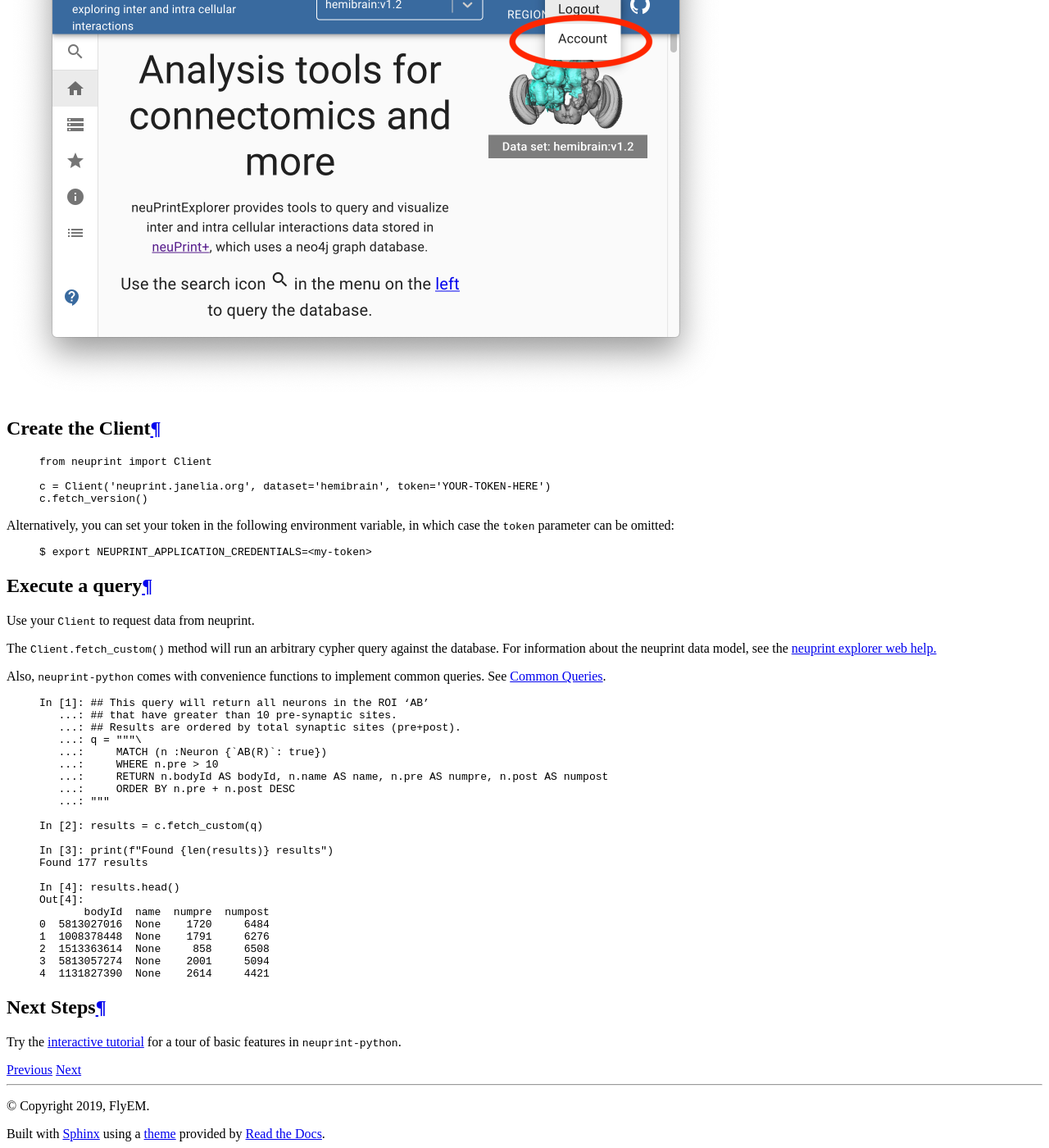
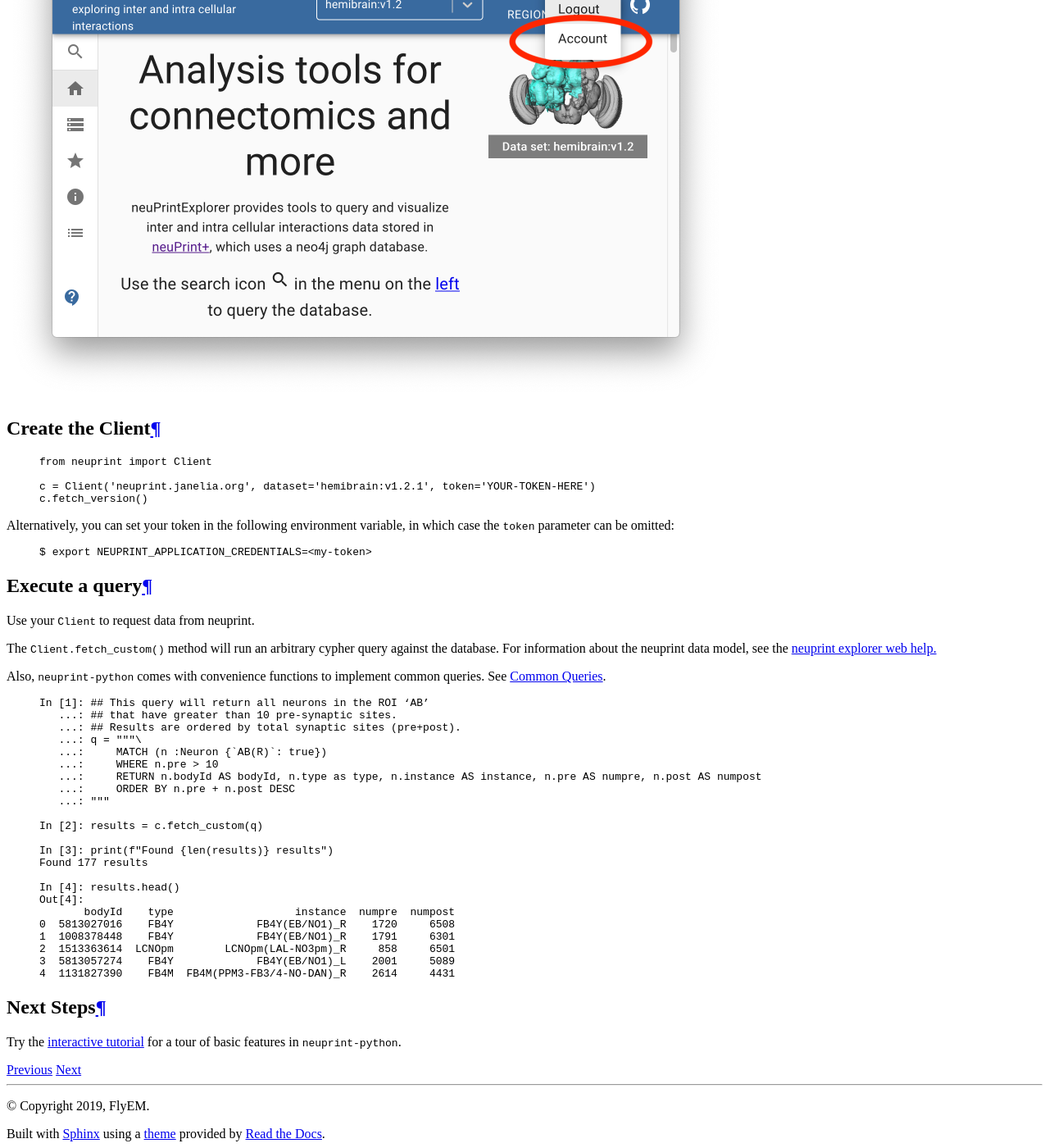
Before and after one commit to connectome-neuprint/neuprint-python, a Sphinx documentation site: the page built from docs/source/quickstart.rst, in a window 1280 px wide and 1400 px high, scrolled down 1190 px. Shown: the whole window at 82% size. Built offline with Sphinx 7.4.7 and the Read the Docs theme 2.0.0, drawn with Linux system fonts in a browser that asks for light colours; pages that are not in the unit, such as notebooks, are missing from menus.

Commit message:
docs: quickstart: Update for hemibrain-v1.2.1

```diff
--- a/docs/source/quickstart.rst
+++ b/docs/source/quickstart.rst
@@ -53,7 +53,7 @@ Create the Client
 
         from neuprint import Client
 
-        c = Client('neuprint.janelia.org', dataset='hemibrain', token='YOUR-TOKEN-HERE')
+        c = Client('neuprint.janelia.org', dataset='hemibrain:v1.2.1', token='YOUR-TOKEN-HERE')
         c.fetch_version()
 
 Alternatively, you can set your token in the following environment variable, in which case the ``token`` parameter can be omitted:
@@ -83,7 +83,7 @@ Also, ``neuprint-python`` comes with convenience functions to implement common q
            ...: q = """\
            ...:     MATCH (n :Neuron {`AB(R)`: true})
            ...:     WHERE n.pre > 10
-           ...:     RETURN n.bodyId AS bodyId, n.name AS name, n.pre AS numpre, n.post AS numpost
+           ...:     RETURN n.bodyId AS bodyId, n.type as type, n.instance AS instance, n.pre AS numpre, n.post AS numpost
            ...:     ORDER BY n.pre + n.post DESC
            ...: """
 
@@ -94,12 +94,12 @@ Also, ``neuprint-python`` comes with convenience functions to implement common q
 
         In [4]: results.head()
         Out[4]:
-               bodyId  name  numpre  numpost
-        0  5813027016  None    1720     6484
-        1  1008378448  None    1791     6276
-        2  1513363614  None     858     6508
-        3  5813057274  None    2001     5094
-        4  1131827390  None    2614     4421
+               bodyId    type                   instance  numpre  numpost
+        0  5813027016    FB4Y             FB4Y(EB/NO1)_R    1720     6508
+        1  1008378448    FB4Y             FB4Y(EB/NO1)_R    1791     6301
+        2  1513363614  LCNOpm        LCNOpm(LAL-NO3pm)_R     858     6501
+        3  5813057274    FB4Y             FB4Y(EB/NO1)_L    2001     5089
+        4  1131827390    FB4M  FB4M(PPM3-FB3/4-NO-DAN)_R    2614     4431
 
 Next Steps
 ----------
```
